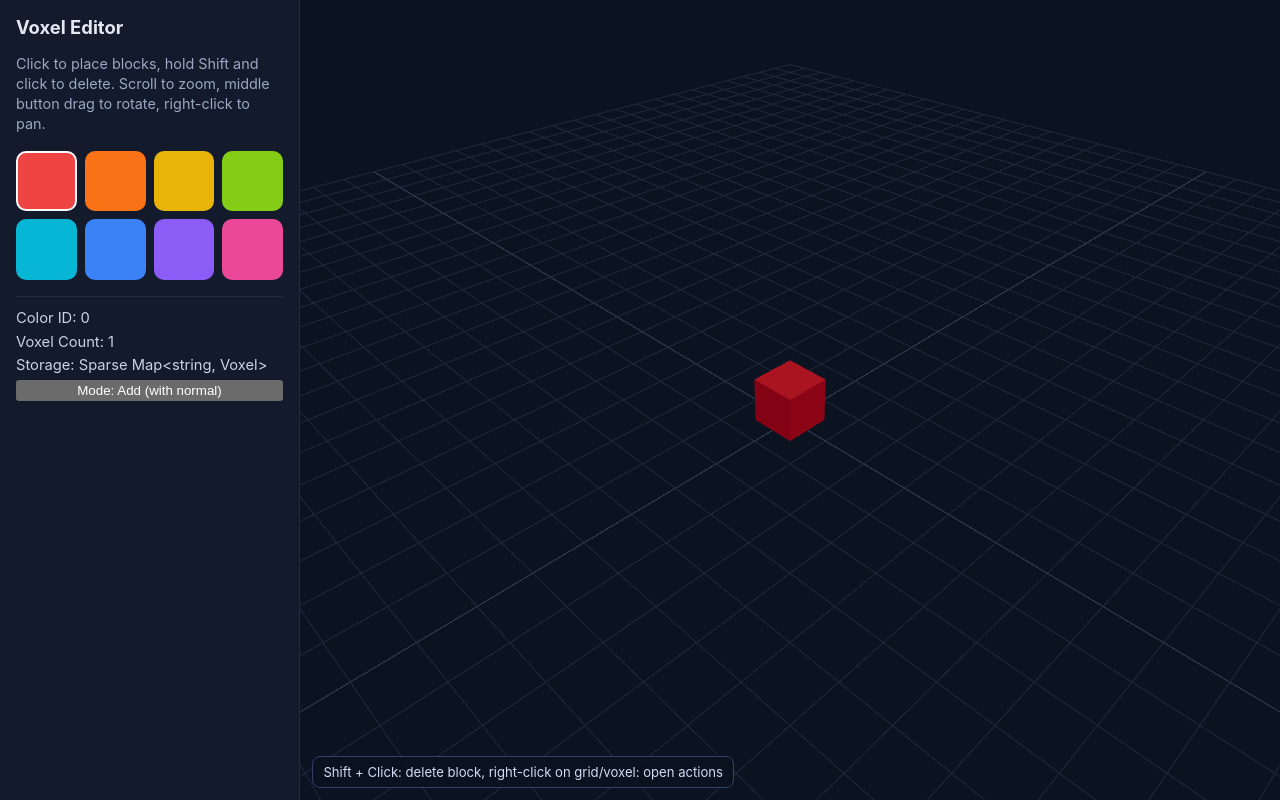
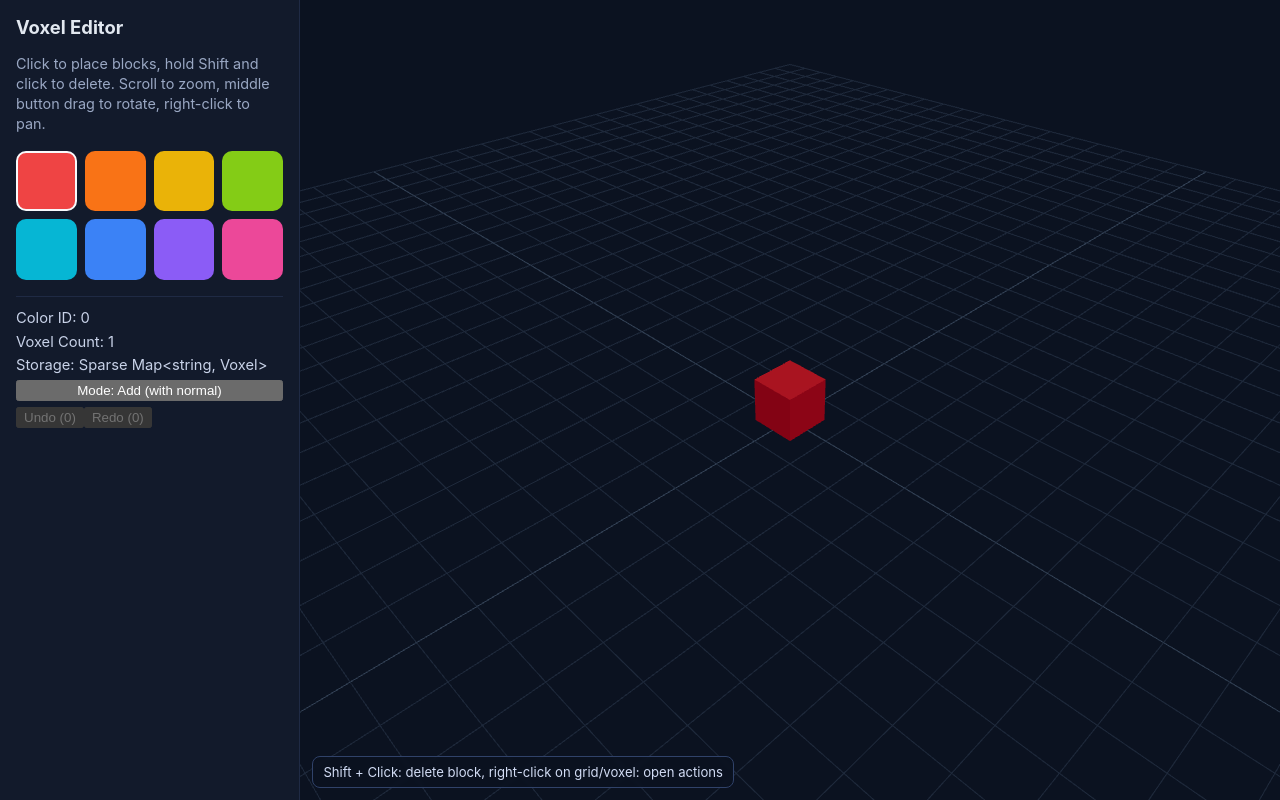
Before and after one commit to CleverAutoman/voxel-editor, a Next.js app: page / in a window 1280 px wide. Built offline with nearby package versions, Linux system fonts and the light colour scheme.

Commit message:
redo & undo

```diff
--- a/components/VoxelContextMenu.tsx
+++ b/components/VoxelContextMenu.tsx
@@ -25,6 +25,7 @@ export default function VoxelContextMenu(props: VoxelContextMenuProps) {
       style={{ left: menu.x, top: menu.y }}
       onClick={(event) => event.stopPropagation()}
     >
+      <button onClick={onAdd}>Add voxel here</button>
       <button onClick={onPaint} disabled={!menu.canDelete}>
         Paint voxel with selected color
       </button>
--- a/components/VoxelEditor.tsx
+++ b/components/VoxelEditor.tsx
@@ -2,7 +2,7 @@
 
 import { OrbitControls } from "@react-three/drei";
 import { Canvas, ThreeEvent } from "@react-three/fiber";
-import { useLayoutEffect, useMemo, useRef, useState } from "react";
+import { useEffect, useLayoutEffect, useMemo, useRef, useState } from "react";
 import * as THREE from "three";
 import VoxelContextMenu, { VoxelContextMenuState } from "@/components/VoxelContextMenu";
 import { Coord, Voxel, VoxelStore, calculateToCoordWithNormal, keyToCoord, toKey } from "@/lib/voxelStore";
@@ -23,6 +23,22 @@ const PALETTE = new Map<number, string>([
   [6, "#8b5cf6"],
   [7, "#ec4899"]
 ]);
+
+const MAX_HISTORY = 10;
+
+type OperationType = "CREATE" | "UPDATE_COLOR" | "DELETE";
+
+type VoxelStatus = {
+  coord: Coord;
+  colorId: number | null;
+};
+
+type Operation = {
+  operationType: OperationType;
+  timestamp: number;
+  prevStatus: VoxelStatus;
+  newStatus: VoxelStatus;
+};
 
 function InstancedVoxelGroup(props: {
   group: GroupRender;
@@ -66,8 +82,11 @@ function InstancedVoxelGroup(props: {
 
 export default function VoxelEditor() {
   const storeRef = useRef<VoxelStore>(new VoxelStore());
+  const historyRef = useRef<Operation[]>([]);
+  const redoRef = useRef<Operation[]>([]);
   const [selectedColorId, setSelectedColorId] = useState(0);
   const [updating, setUpdating] = useState(false);
+  const [historySize, setHistorySize] = useState({ undo: 0, redo: 0 });
   const [voxels, setVoxels] = useState<Voxel[]>(() => {
     storeRef.current.setVoxel({ x: 0, y: 0, z: 0, colorId: 0 });
     return storeRef.current.entries();
@@ -94,29 +113,171 @@ export default function VoxelEditor() {
 
   const rebuild = () => setVoxels(storeRef.current.entries());
 
-  const placeVoxel = (coord: Coord) => {
-    if (coord.y < 0 || storeRef.current.hasVoxel(coord.x, coord.y, coord.z) || updating) {
+  const syncHistorySize = () => {
+    setHistorySize({
+      undo: historyRef.current.length,
+      redo: redoRef.current.length
+    });
+  };
+
+  const makeStatus = (coord: Coord, colorId: number | null): VoxelStatus => ({ coord, colorId });
+
+  const getStatusAt = (coord: Coord): VoxelStatus => {
+    const existing = storeRef.current.getVoxel(coord.x, coord.y, coord.z);
+    return makeStatus(coord, existing?.colorId ?? null);
+  };
+
+  const applyStatus = (status: VoxelStatus) => {
+    const { coord, colorId } = status;
+    if (colorId === null) {
+      storeRef.current.removeVoxel(coord.x, coord.y, coord.z);
+      return;
+    }
+    storeRef.current.setVoxel({ x: coord.x, y: coord.y, z: coord.z, colorId });
+  };
+
+  const pushOperation = (operation: Operation) => {
+    if (historyRef.current.length === MAX_HISTORY) {
+      historyRef.current.shift();
+    }
+    historyRef.current.push(operation);
+    redoRef.current = [];
+    syncHistorySize();
+  };
+
+  const recordOperation = (
+    operationType: OperationType,
+    prevStatus: VoxelStatus,
+    newStatus: VoxelStatus
+  ) => {
+    if (prevStatus.colorId === newStatus.colorId) {
+      return;
+    }
+    pushOperation({
+      operationType,
+      timestamp: Date.now(),
+      prevStatus,
+      newStatus
+    });
+  };
+
+  const placeVoxel = (coord: Coord, options?: { force?: boolean; trackHistory?: boolean }) => {
+    const { force = false, trackHistory = true } = options ?? {};
+    if (coord.y < 0 || storeRef.current.hasVoxel(coord.x, coord.y, coord.z) || (updating && !force)) {
       return;
     }
 
+    const prevStatus = getStatusAt(coord);
     storeRef.current.setVoxel({ ...coord, colorId: selectedColorId });
+    if (trackHistory) {
+      recordOperation("CREATE", prevStatus, makeStatus(coord, selectedColorId));
+    }
     rebuild();
   };
 
-  const removeVoxel = (coord: Coord) => {
-    if (storeRef.current.removeVoxel(coord.x, coord.y, coord.z)) {
-      rebuild();
-    }
-  };
-
-  const repaintVoxel = (coord: Coord) => {
+  const removeVoxel = (coord: Coord, options?: { trackHistory?: boolean }) => {
+    const { trackHistory = true } = options ?? {};
     const existing = storeRef.current.getVoxel(coord.x, coord.y, coord.z);
     if (!existing) {
       return;
     }
-    storeRef.current.setVoxel({ ...existing, colorId: selectedColorId });
+
+    const prevStatus = makeStatus(coord, existing.colorId);
+    storeRef.current.removeVoxel(coord.x, coord.y, coord.z);
+    if (trackHistory) {
+      recordOperation("DELETE", prevStatus, makeStatus(coord, null));
+    }
     rebuild();
   };
+
+  const repaintVoxel = (coord: Coord, options?: { trackHistory?: boolean }) => {
+    const { trackHistory = true } = options ?? {};
+    const existing = storeRef.current.getVoxel(coord.x, coord.y, coord.z);
+    if (!existing || existing.colorId === selectedColorId) {
+      return;
+    }
+    const prevStatus = makeStatus(coord, existing.colorId);
+    storeRef.current.setVoxel({ ...existing, colorId: selectedColorId });
+    if (trackHistory) {
+      recordOperation("UPDATE_COLOR", prevStatus, makeStatus(coord, selectedColorId));
+    }
+    rebuild();
+  };
+
+  const undo = () => {
+    const operation = historyRef.current.pop();
+    if (!operation) {
+      return;
+    }
+    applyStatus(operation.prevStatus);
+    redoRef.current.push(operation);
+    syncHistorySize();
+    rebuild();
+  };
+
+  const redo = () => {
+    const operation = redoRef.current.pop();
+    if (!operation) {
+      return;
+    }
+    if (historyRef.current.length === MAX_HISTORY) {
+      historyRef.current.shift();
+    }
+    historyRef.current.push(operation);
+    applyStatus(operation.newStatus);
+    syncHistorySize();
+    rebuild();
+  };
+
+  useEffect(() => {
+    const onKeyDown = (event: KeyboardEvent) => {
+      const key = event.key.toLowerCase();
+      const withCommand = event.metaKey || event.ctrlKey;
+      const isUndo = withCommand && !event.shiftKey && key === "z";
+      const isRedo = (withCommand && event.shiftKey && key === "z") || (event.ctrlKey && key === "y");
+
+      if (isUndo) {
+        event.preventDefault();
+        const operation = historyRef.current.pop();
+        if (!operation) {
+          return;
+        }
+        const prev = operation.prevStatus;
+        if (prev.colorId === null) {
+          storeRef.current.removeVoxel(prev.coord.x, prev.coord.y, prev.coord.z);
+        } else {
+          storeRef.current.setVoxel({ x: prev.coord.x, y: prev.coord.y, z: prev.coord.z, colorId: prev.colorId });
+        }
+        redoRef.current.push(operation);
+        setHistorySize({ undo: historyRef.current.length, redo: redoRef.current.length });
+        setVoxels(storeRef.current.entries());
+        return;
+      }
+
+      if (isRedo) {
+        event.preventDefault();
+        const operation = redoRef.current.pop();
+        if (!operation) {
+          return;
+        }
+        if (historyRef.current.length === MAX_HISTORY) {
+          historyRef.current.shift();
+        }
+        historyRef.current.push(operation);
+        const next = operation.newStatus;
+        if (next.colorId === null) {
+          storeRef.current.removeVoxel(next.coord.x, next.coord.y, next.coord.z);
+        } else {
+          storeRef.current.setVoxel({ x: next.coord.x, y: next.coord.y, z: next.coord.z, colorId: next.colorId });
+        }
+        setHistorySize({ undo: historyRef.current.length, redo: redoRef.current.length });
+        setVoxels(storeRef.current.entries());
+      }
+    };
+
+    window.addEventListener("keydown", onKeyDown);
+    return () => window.removeEventListener("keydown", onKeyDown);
+  }, []);
 
   const openContextMenu = (event: ThreeEvent<MouseEvent>, target: Coord) => {
     event.stopPropagation();
@@ -147,9 +308,6 @@ export default function VoxelEditor() {
       }
 
       const hitCoord = keyToCoord(group.indexToKey[event.instanceId]);
-      if (updating && !hitCoord) {
-        return;
-      }
       const target = resolveTargetCoord(hitCoord, event.face.normal);
       setHover(target.y < 0 ? null : target);
     };
@@ -252,6 +410,14 @@ export default function VoxelEditor() {
             <button onClick={() => setUpdating((prev) => !prev)}>
               Mode: {updating ? "Updating (no normal)" : "Add (with normal)"}
             </button>
+            <div className="history-actions">
+              <button onClick={undo} disabled={historySize.undo === 0}>
+                Undo ({historySize.undo})
+              </button>
+              <button onClick={redo} disabled={historySize.redo === 0}>
+                Redo ({historySize.redo})
+              </button>
+            </div>
           </div>
         </aside>
 
@@ -316,7 +482,7 @@ export default function VoxelEditor() {
             <VoxelContextMenu
               menu={contextMenu}
               onAdd={() => {
-                placeVoxel(contextMenu.target);
+                placeVoxel(contextMenu.target, { force: true });
                 setContextMenu(null);
               }}
               onPaint={() => {
```
Also changed, not shown: 1 other file (tests, documents, lock files or other folders).
